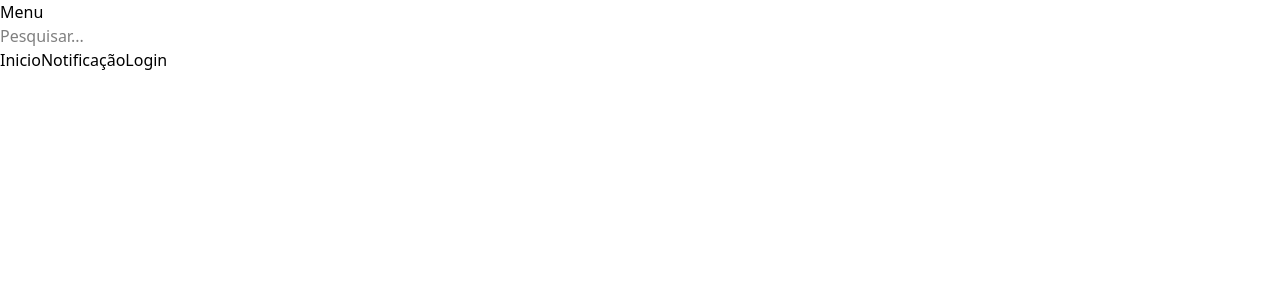
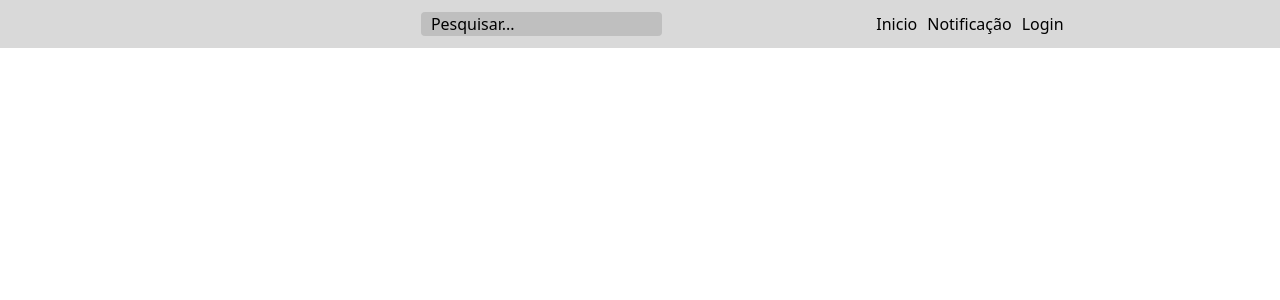
Before and after one commit to catolica-faculdade/pinguin-project, a React (Vite) app: page /cover-page in a window 1280 px wide. Shown: the top 300 px of the page. Built offline with nearby package versions, Linux system fonts and the light colour scheme.

Commit message:
Feat: Adicionei mais 3 bg.

```diff
--- a/src/Pages/CoverPage.jsx
+++ b/src/Pages/CoverPage.jsx
@@ -5,18 +5,20 @@ function CoverPage(){
 
     return (
         // retorna no 'html' pela main aqui
+
             <div>
-            <nav id="nav_bar">
+                <nav className="flex justify-evenly bg-navbar p-3 items-center">
                     <div>
-                    <a href="">Menu</a>
+                        <div className="pl-[20px bg-cube-gray-navbar]"></div>
                     </div>
                     <div>
-                    <input id="input_cover_page" placeholder="Pesquisar..." type="text" />
+                        <input className="bg-input-navbar rounded-[4px] pl-[10px] text-black placeholder-black placeholder:font-sans "
+                         placeholder="Pesquisar..." type="text" />
                     </div>
                     <div>
-                    <a class="afastamento_texto">Inicio</a>
-                    <a class="afastamento_texto">Notificação</a>
-                    <a class="afastamento_texto">Login</a>
+                        <a className="pl-[10px]">Inicio</a>
+                        <a className="pl-[10px]">Notificação</a>
+                        <a className="pl-[10px]">Login</a>
                     </div>
                 </nav>
             </div>
--- a/src/index.css
+++ b/src/index.css
@@ -29,4 +29,16 @@
     border-color: #6e6e6e;
 }
 
+.bg-navbar{
+    background-color: #d9d9d9;
+}
+
+.bg-input-navbar{
+    background-color: #BFBFBF;
+}
+
+.bg-cube-gray-navbar{
+    background-color: #5F5F5F;
+}
+
 @import 'tailwindcss';
--- a/src/main.jsx
+++ b/src/main.jsx
@@ -2,6 +2,7 @@ import { StrictMode } from 'react'
 import { createRoot } from 'react-dom/client'
 import { createBrowserRouter, RouterProvider } from 'react-router'
 
+import "./index.css"
 //pages
 import Cadastro from './pages/Cadastro.jsx'
 import CoverPage from './pages/CoverPage.jsx'
```
Lines whose indentation alone changed are shown as unchanged.
